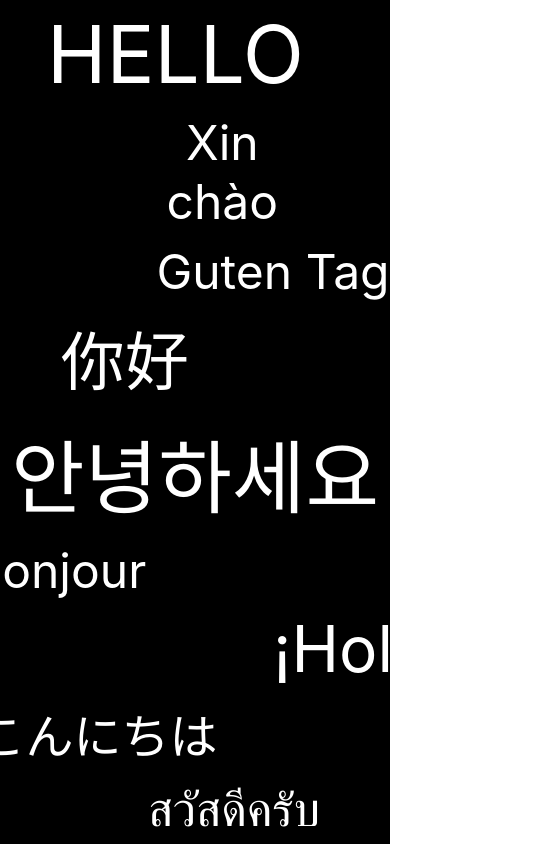
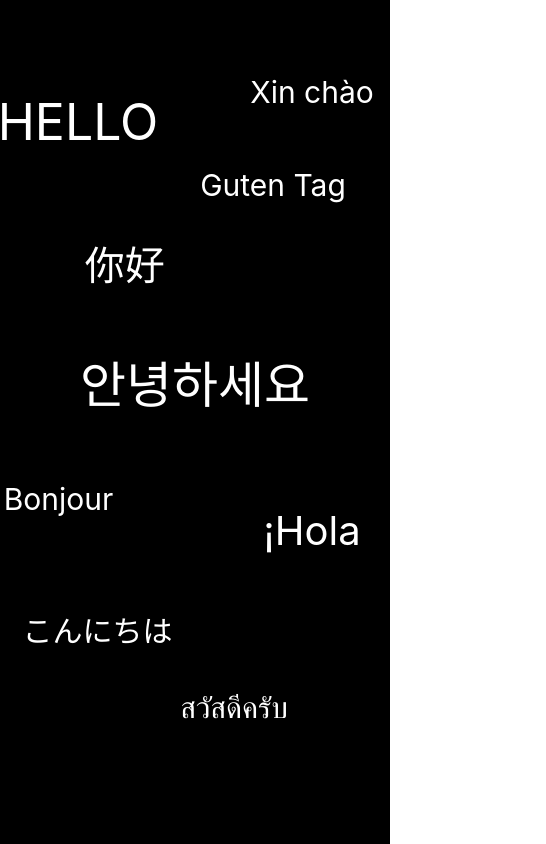
Before and after one commit to hangeul-project/hangeul-react-web, a React (Create React App) app: page / in a window 390 px wide. Shown: the top 844 px of the page, 546 px wide, since content can reach past the window. Built offline with nearby package versions, Linux system fonts and the light colour scheme; a web font is replaced by a local one.

Commit message:
feat/#55_Convert_Flexbox_P12

```diff
--- a/src/component/Page1/Page1.css
+++ b/src/component/Page1/Page1.css
@@ -1,4 +1,5 @@
-.outer-container-page1 {
+@media(min-width:441px){
+#outer-container-page1 {
   width: 100vw;
   display: flex;
   flex-direction: column;
@@ -10,6 +11,7 @@
   justify-content: center;
   flex-wrap: wrap;
   flex-direction: row;
+  overflow: hidden;
 }
 
 .greeting-hello {
@@ -41,7 +43,7 @@
 }
 
 .greeting-kor {
-  font-size: 5rem;
+  font-size: 7rem;
   flex-basis: 100%;
   position: relative;
 }
@@ -73,3 +75,91 @@
   position: relative;
   left: 10vw;
 }
+}
+
+@media(max-width:440px){
+#outer-container-page1 {
+    width: 100vw;
+    display: flex;
+    flex-direction: column;
+    height: 100vh;
+    background-color: black;
+    color: white;
+    align-items: center;
+    text-align: center;
+    justify-content: center;
+    flex-wrap: wrap;
+    flex-direction: row;
+    overflow: hidden;
+    font-size: 10px;
+  }
+  .greeting-hello {
+    font-size: 5em;
+    flex-basis: 50%;
+    position: relative;
+    right: 5vw;
+    margin-bottom: -3em;
+  }
+
+  .greeting-xinchao {
+    font-size: 3em;
+    flex-basis: 50%;
+    position: relative;
+    left: 5vw;
+    margin-bottom: -3em;
+  }
+
+  .greeting-guten {
+    font-size: 3em;
+    flex-basis: 100%;
+    position: relative;
+    left: 20vw;
+    margin-bottom: -3em;
+  }
+
+  .greeting-nihao {
+    font-size: 4em;
+    flex-basis: 100%;
+    position: relative;
+    right: 18vw;
+    margin-bottom: -1em;
+  }
+
+  .greeting-kor {
+    font-size: 5em;
+    flex-basis: 100%;
+    position: relative;
+  }
+
+  .greeting-bonjour {
+    font-size: 3em;
+    flex-basis: 100%;
+    position: relative;
+    right: 35vw;
+    margin-top: -1em;
+  }
+
+  .greeting-hola {
+    font-size: 4em;
+    flex-basis: 100%;
+    position: relative;
+    left: 30vw;
+    margin-top: -4em;
+  }
+
+  .greeting-goni {
+    font-size: 3em;
+    flex-basis: 100%;
+    position: relative;
+    right: 25vw;
+    margin-top: -5em;
+  }
+
+  .greeting-sawa {
+    font-size: 3em;
+    flex-basis: 100%;
+    position: relative;
+    left: 10vw;
+    margin-top: -6em;
+  }
+}
--- a/src/component/Page1/Page1.js
+++ b/src/component/Page1/Page1.js
@@ -14,11 +14,11 @@ const Page1 = () => {
 
   return (
     <>
-      <div className="outer-container-page1">
+      <div id="outer-container-page1">
         <div
           className="greeting-hello"
           data-aos="fade-in"
-          data-aos-offset="5"
+          data-aos-offset="50"
           data-aos-easing="ease-in-sine"
           data-aos-duration="2000"
         >
@@ -27,36 +27,40 @@ const Page1 = () => {
         <div
           className="greeting-xinchao"
           data-aos="fade-in"
-          data-aos-offset="5"
+          data-aos-offset="200"
           data-aos-easing="ease-in-sine"
-          data-aos-duration="2000"
+          data-aos-duration="2500"
+          data-aos-delay="1000"
         >
           Xin chào
         </div>
         <div
           className="greeting-guten"
           data-aos="fade-in"
-          data-aos-offset="5"
+          data-aos-offset="150"
           data-aos-easing="ease-in-sine"
-          data-aos-duration="2000"
+          data-aos-duration="1500"
+          data-aos-delay="1500"
         >
           Guten Tag
         </div>
         <div
           className="greeting-nihao"
           data-aos="fade-in"
-          data-aos-offset="5"
+          data-aos-offset="100"
           data-aos-easing="ease-in-sine"
           data-aos-duration="2000"
+          data-aos-delay="500"
         >
           你好
         </div>
         <div
           className="greeting-kor"
           data-aos="fade-in"
-          data-aos-offset="5"
+          data-aos-offset="300"
           data-aos-easing="ease-in-sine"
-          data-aos-duration="2000"
+          data-aos-duration="3000"
+          data-aos-delay="2500"
         >
           안녕하세요
         </div>
@@ -65,7 +69,8 @@ const Page1 = () => {
           data-aos="fade-in"
           data-aos-offset="5"
           data-aos-easing="ease-in-sine"
-          data-aos-duration="2000"
+          data-aos-duration="1500"
+          data-aos-delay="2000"
         >
           Bonjour
         </div>
@@ -74,7 +79,8 @@ const Page1 = () => {
           data-aos="fade-in"
           data-aos-offset="5"
           data-aos-easing="ease-in-sine"
-          data-aos-duration="2000"
+          data-aos-duration="2500"
+          data-aos-delay="100"
         >
           ¡Hola
         </div>
@@ -83,7 +89,8 @@ const Page1 = () => {
           data-aos="fade-in"
           data-aos-offset="5"
           data-aos-easing="ease-in-sine"
-          data-aos-duration="2000"
+          data-aos-duration="2500"
+          data-aos-delay="1000"
         >
           こんにちは
         </div>
@@ -92,7 +99,8 @@ const Page1 = () => {
           data-aos="fade-in"
           data-aos-offset="5"
           data-aos-easing="ease-in-sine"
-          data-aos-duration="2000"
+          data-aos-duration="1500"
+          data-aos-delay="500"
         >
           สวัสดีครับ
         </div>
--- a/src/shared/App.js
+++ b/src/shared/App.js
@@ -11,7 +11,7 @@ export default function App() {
       <div>
         <PageScroll />
         {/* page4 확인용 */}
-        {/* <page4 />} */}
+        {/* <page4 /> */}
       </div>
     </>
   );
```
